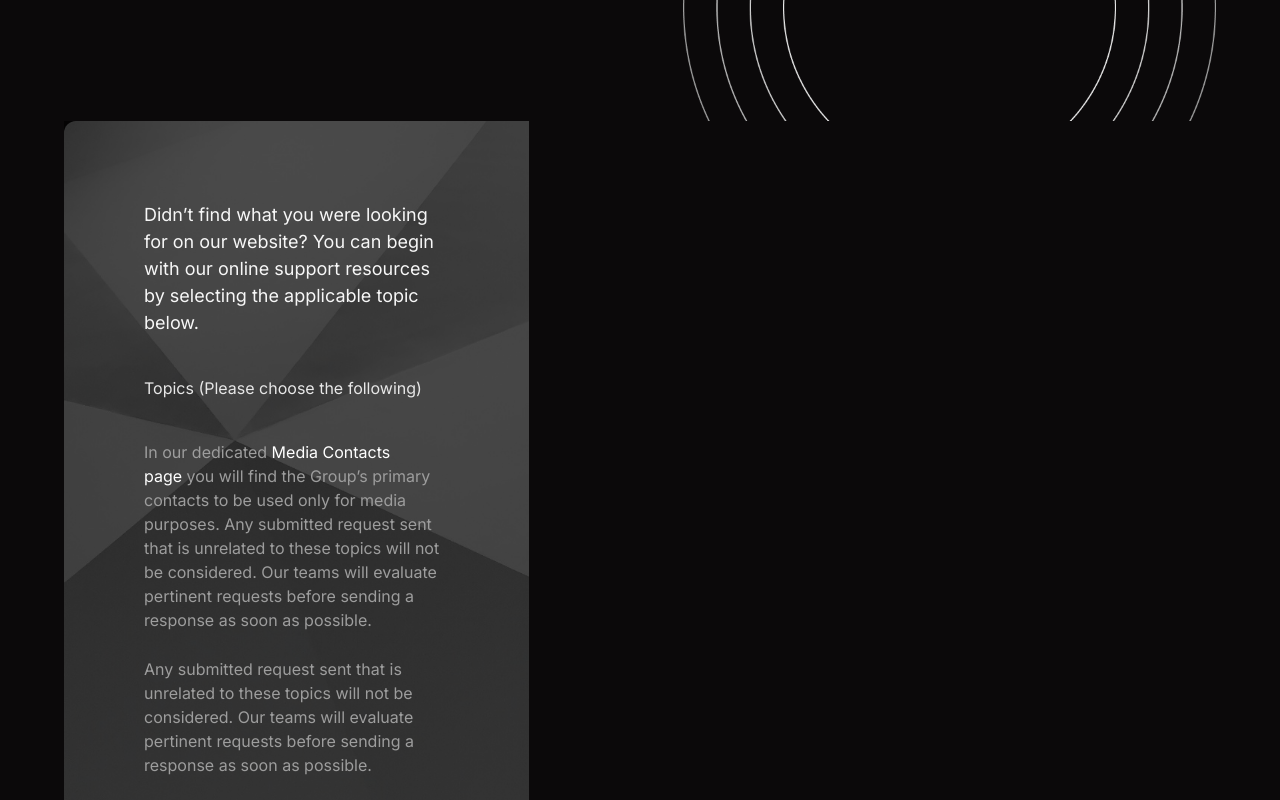
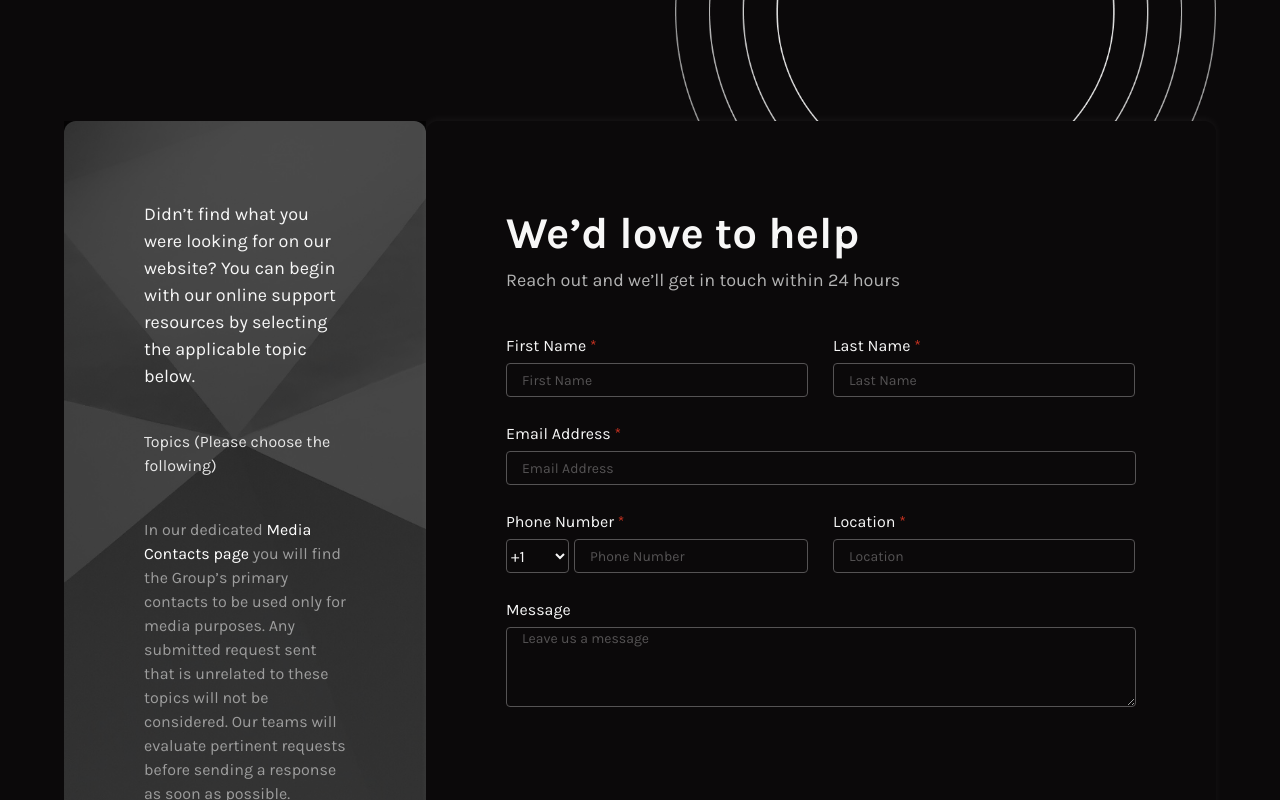
Before and after one commit to TarunRajpurohit123/pace-bussiness-website, a Next.js app in the folder pace-website/: page /contact in a window 1280 px wide. Shown: the part 420-1220 px from the top of the page. Built offline with nearby package versions, Linux system fonts and the light colour scheme.

Commit message:
work on contact form

```diff
--- a/pace-website/src/app/components/ContactForm.jsx
+++ b/pace-website/src/app/components/ContactForm.jsx
@@ -1,9 +1,10 @@
 import Link from "next/link";
+import Form from "./Form";
 
 export default function ContactForm() {
   return (
     <>
-      <section className="contact_form page-width">
+      <section className="contact_form page-width flex justify-between items-start">
         {/* left */}
         <div className="cform_left ">
           <div className="w-full h-full pt-[8rem] pl-[8rem] pr-[8rem]">
@@ -38,7 +39,9 @@ export default function ContactForm() {
           </div>
         </div>
         {/* right */}
-        <div className="cform_right"></div>
+        <div className="cform_right">
+          <Form />
+        </div>
       </section>
     </>
   );
--- /dev/null
+++ b/pace-website/src/app/components/Form.jsx
@@ -0,0 +1,113 @@
+import { countries } from "@/json/country";
+
+export default function Form() {
+  return (
+    <>
+      <section className="pure-contact-form p-[8rem]">
+        <h1>We’d love to help</h1>
+        <p>Reach out and we’ll get in touch within 24 hours</p>
+        <form className="mt-[4rem]">
+          {/* row 1 */}
+          <div className="row flex">
+            {/* first name */}
+            <div className="contactInputContainer flex flex-col">
+              <label htmlFor="fname">
+                First Name <span style={{ color: "var(--red)" }}>*</span>
+              </label>
+              <input
+                className="pl-[1.5rem] mt-[0.5rem] w-[30.2rem] h-[3.4rem] cinput"
+                id="fname"
+                type="text"
+                placeholder="First Name"
+              />
+            </div>
+            {/* last name */}
+            <div className="contactInputContainer flex flex-col ml-[2.5rem]">
+              <label htmlFor="lname">
+                Last Name <span style={{ color: "var(--red)" }}>*</span>
+              </label>
+              <input
+                className="pl-[1.5rem] w-[30.2rem] mt-[0.5rem] h-[3.4rem] cinput"
+                id="lname"
+                type="text"
+                placeholder="Last Name"
+              />
+            </div>
+          </div>
+          {/* row 2 */}
+          <div className="row flex mt-[2.5rem]">
+            {/* first name */}
+            <div className="contactInputContainer flex flex-col">
+              <label htmlFor="email">
+                Email Address <span style={{ color: "var(--red)" }}>*</span>
+              </label>
+              <input
+                className="pl-[1.5rem] w-[63rem] h-[3.4rem] cinput mt-[0.5rem]"
+                id="email"
+                type="text"
+                placeholder="Email Address"
+              />
+            </div>
+          </div>
+          {/* row 3 */}
+          <div className="row flex mt-[2.5rem]">
+            {/* first name */}
+            <div className="contactInputContainer flex flex-col">
+              <label htmlFor="phone">
+                Phone Number <span style={{ color: "var(--red)" }}>*</span>
+              </label>
+              <div className="flex items-center">
+                <select
+                  className="w-[6.3rem] h-[3.4rem] cursor-pointer mt-[0.5rem] phone-code outline-none"
+                  style={{ borderRadius: "0.4rem" }}
+                >
+                  {countries?.map((cd, ind) => {
+                    return (
+                      <option
+                        className="phone-code-opt"
+                        key={Date.now() * ind + 1}
+                        value={cd?.dialing_code}
+                      >
+                        {cd?.dialing_code}
+                      </option>
+                    );
+                  })}
+                </select>
+                <input
+                  className="pl-[1.5rem] mt-[0.5rem] ml-[0.5rem] w-[23.4rem] h-[3.4rem] cinput"
+                  id="phone"
+                  type="text"
+                  placeholder="Phone Number"
+                />
+              </div>
+            </div>
+            {/* last name */}
+            <div className="contactInputContainer flex flex-col ml-[2.5rem]">
+              <label htmlFor="location">
+                Location <span style={{ color: "var(--red)" }}>*</span>
+              </label>
+              <input
+                className="pl-[1.5rem] w-[30.2rem] mt-[0.5rem] h-[3.4rem] cinput"
+                id="location"
+                type="text"
+                placeholder="Location"
+              />
+            </div>
+          </div>
+          {/* row 4 */}
+          <div className="row flex mt-[2.5rem]">
+            {/* first name */}
+            <div className="contactInputContainer flex flex-col">
+              <label htmlFor="message">Message</label>
+              <textarea
+                className="pl-[1.5rem] w-[63rem] h-[8rem] cinput mt-[0.5rem]"
+                id="message"
+                placeholder="Leave us a message"
+              />
+            </div>
+          </div>
+        </form>
+      </section>
+    </>
+  );
+}
--- a/pace-website/src/app/globals.css
+++ b/pace-website/src/app/globals.css
@@ -114,7 +114,7 @@ body {
   font-weight: 400;
 }
 #newsletter::placeholder {
-  color: var(--primary-text);
+  color: var(--gray_700);
   font-size: 1.4rem;
   font-weight: 400;
 }
@@ -175,8 +175,7 @@ body {
 .cform_left {
   width: 46.5rem;
   height: 78.2rem;
-  border-top-left-radius: 1.2rem;
-  border-bottom-left-radius: 1.2rem;
+  border-radius: 1.2rem;
   background-image: url("../../public/fm-zig.jpeg");
   background-size: cover;
   background-repeat: no-repeat;
@@ -207,3 +206,58 @@ body {
 .pone2 > a {
   color: var(--pure);
 }
+.pure-contact-form {
+  width: 79rem;
+  height: 78.2rem;
+  border-radius: 1.2rem;
+  box-shadow: 0px 4px 8px 0px #f7f7f70d;
+  box-shadow: 0px -2px 8px 0px #f7f7f70d;
+}
+
+.pure-contact-form > h1 {
+  font-size: 4.4rem;
+  font-weight: 700;
+  color: var(--pure_F7);
+}
+
+.pure-contact-form > p {
+  color: var(--primary-text);
+  font-size: 1.8rem;
+  font-weight: 400;
+}
+
+.cinput {
+  border: 1px solid var(--gray_700);
+  background: none;
+  color: var(--primary-text);
+  outline: none;
+  border-radius: 0.4rem;
+  font-size: 1.4rem;
+  font-weight: 400;
+}
+.cinput::placeholder {
+  color: var(--gray_700);
+  font-size: 1.4rem;
+  font-weight: 400;
+}
+.contactInputContainer > label {
+  font-size: 1.6rem;
+  font-weight: 400;
+  color: var(--pure_F7);
+}
+.phone-code {
+  color: var(--pure_F7);
+  font-weight: 400;
+  font-size: 1.6rem;
+  border: 1px solid var(--gray_700);
+  background: none;
+}
+.phone-code-opt {
+  color: var(--pure_F7);
+  font-weight: 400;
+  font-size: 1.6rem;
+  background: var(--mode-bg);
+}
+.phone-code-opt:hover {
+  background-color: var(--red) !important;
+}
--- a/pace-website/src/app/layout.js
+++ b/pace-website/src/app/layout.js
@@ -1,8 +1,8 @@
-import { Inter } from "next/font/google";
+import { Karla } from "next/font/google";
 import "./globals.css";
 import { Annoucebar, Footer, Navbar } from "@/components";
 
-const inter = Inter({ subsets: ["latin"] });
+const inter = Karla({ subsets: ["latin"] });
 
 export const metadata = {
   title: "Pace",
--- /dev/null
+++ b/pace-website/src/json/country.js
@@ -0,0 +1,86 @@
+const countries = [
+  { name: "United States", dialing_code: "+1" },
+  { name: "Canada", dialing_code: "+1" },
+  { name: "United Kingdom", dialing_code: "+44" },
+  { name: "Australia", dialing_code: "+61" },
+  { name: "Germany", dialing_code: "+49" },
+  { name: "France", dialing_code: "+33" },
+  { name: "Japan", dialing_code: "+81" },
+  { name: "China", dialing_code: "+86" },
+  { name: "Brazil", dialing_code: "+55" },
+  { name: "South Africa", dialing_code: "+27" },
+  { name: "India", dialing_code: "+91" },
+  { name: "Russia", dialing_code: "+7" },
+  { name: "Italy", dialing_code: "+39" },
+  { name: "Spain", dialing_code: "+34" },
+  { name: "Mexico", dialing_code: "+52" },
+  { name: "Argentina", dialing_code: "+54" },
+  { name: "Egypt", dialing_code: "+20" },
+  { name: "Turkey", dialing_code: "+90" },
+  { name: "Saudi Arabia", dialing_code: "+966" },
+  { name: "Thailand", dialing_code: "+66" },
+  { name: "Vietnam", dialing_code: "+84" },
+  { name: "South Korea", dialing_code: "+82" },
+  { name: "New Zealand", dialing_code: "+64" },
+  { name: "Netherlands", dialing_code: "+31" },
+  { name: "Sweden", dialing_code: "+46" },
+  { name: "Norway", dialing_code: "+47" },
+  { name: "Denmark", dialing_code: "+45" },
+  { name: "Finland", dialing_code: "+358" },
+  { name: "Switzerland", dialing_code: "+41" },
+  { name: "Belgium", dialing_code: "+32" },
+  { name: "Austria", dialing_code: "+43" },
+  { name: "Portugal", dialing_code: "+351" },
+  { name: "Greece", dialing_code: "+30" },
+  { name: "Poland", dialing_code: "+48" },
+  { name: "Czech Republic", dialing_code: "+420" },
+  { name: "Hungary", dialing_code: "+36" },
+  { name: "Israel", dialing_code: "+972" },
+  { name: "United Arab Emirates", dialing_code: "+971" },
+  { name: "Pakistan", dialing_code: "+92" },
+  { name: "Sri Lanka", dialing_code: "+94" },
+  { name: "Bangladesh", dialing_code: "+880" },
+  { name: "Nepal", dialing_code: "+977" },
+  { name: "Myanmar", dialing_code: "+95" },
+  { name: "Malaysia", dialing_code: "+60" },
+  { name: "Singapore", dialing_code: "+65" },
+  { name: "Philippines", dialing_code: "+63" },
+  { name: "Indonesia", dialing_code: "+62" },
+  { name: "Jordan", dialing_code: "+962" },
+  { name: "Lebanon", dialing_code: "+961" },
+  { name: "Iraq", dialing_code: "+964" },
+  { name: "Kuwait", dialing_code: "+965" },
+  { name: "Oman", dialing_code: "+968" },
+  { name: "Qatar", dialing_code: "+974" },
+  { name: "Bahrain", dialing_code: "+973" },
+  { name: "Kazakhstan", dialing_code: "+7" },
+  { name: "Uzbekistan", dialing_code: "+998" },
+  { name: "Turkmenistan", dialing_code: "+993" },
+  { name: "Kyrgyzstan", dialing_code: "+996" },
+  { name: "Tajikistan", dialing_code: "+992" },
+  { name: "Georgia", dialing_code: "+995" },
+  { name: "Armenia", dialing_code: "+374" },
+  { name: "Azerbaijan", dialing_code: "+994" },
+  { name: "Mongolia", dialing_code: "+976" },
+  { name: "Nepal", dialing_code: "+977" },
+  { name: "Brunei", dialing_code: "+673" },
+  { name: "Maldives", dialing_code: "+960" },
+  { name: "Laos", dialing_code: "+856" },
+  { name: "Cambodia", dialing_code: "+855" },
+  { name: "Sri Lanka", dialing_code: "+94" },
+  { name: "Solomon Islands", dialing_code: "+677" },
+  { name: "Vanuatu", dialing_code: "+678" },
+  { name: "Fiji", dialing_code: "+679" },
+  { name: "Papua New Guinea", dialing_code: "+675" },
+  { name: "Samoa", dialing_code: "+685" },
+  { name: "Tonga", dialing_code: "+676" },
+  { name: "Kiribati", dialing_code: "+686" },
+  { name: "Tuvalu", dialing_code: "+688" },
+  { name: "Nauru", dialing_code: "+674" },
+  { name: "Palau", dialing_code: "+680" },
+  { name: "Marshall Islands", dialing_code: "+692" },
+  { name: "Micronesia", dialing_code: "+691" },
+  { name: "Northern Mariana Islands", dialing_code: "+1-670" },
+];
+
+export { countries };
```
